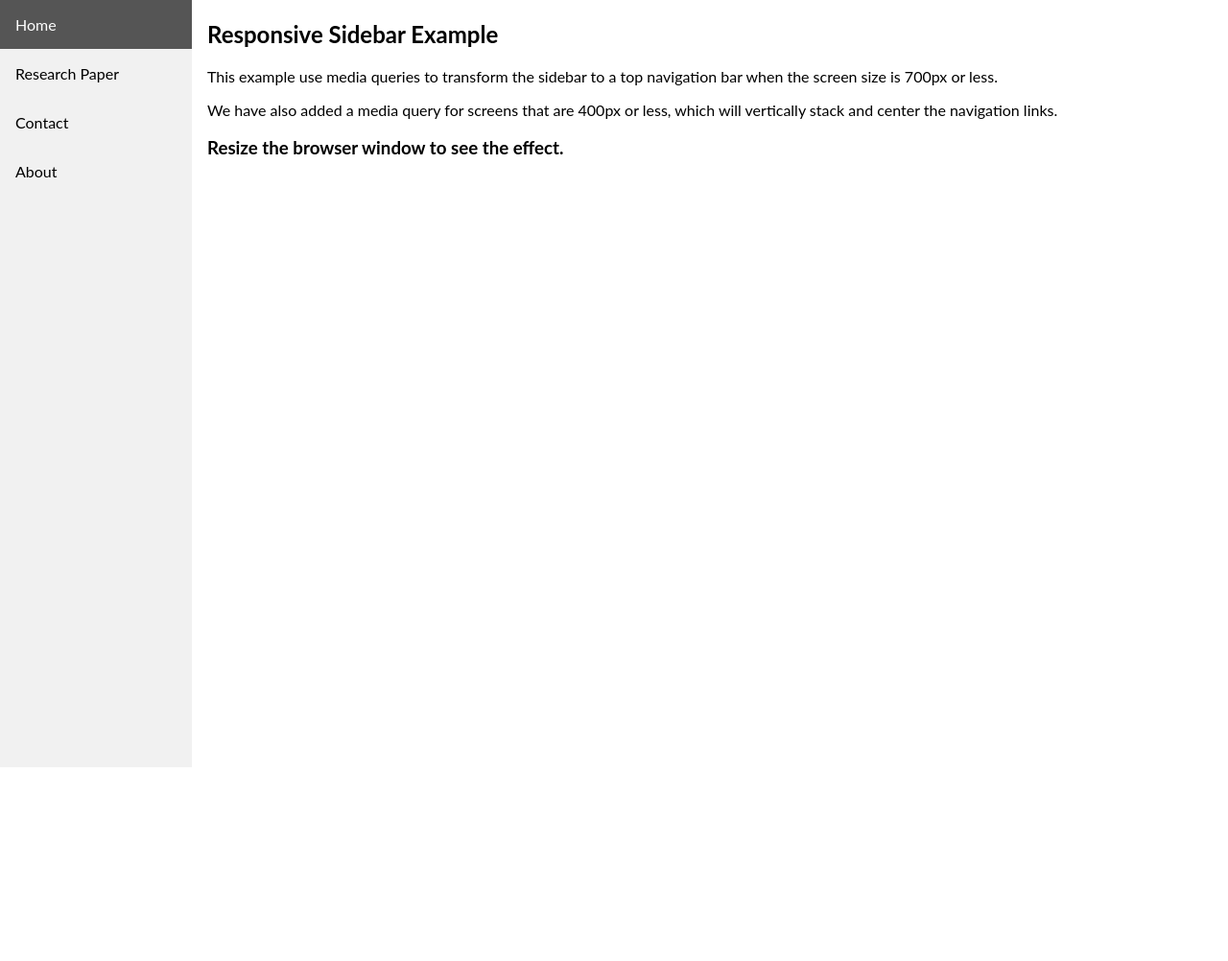
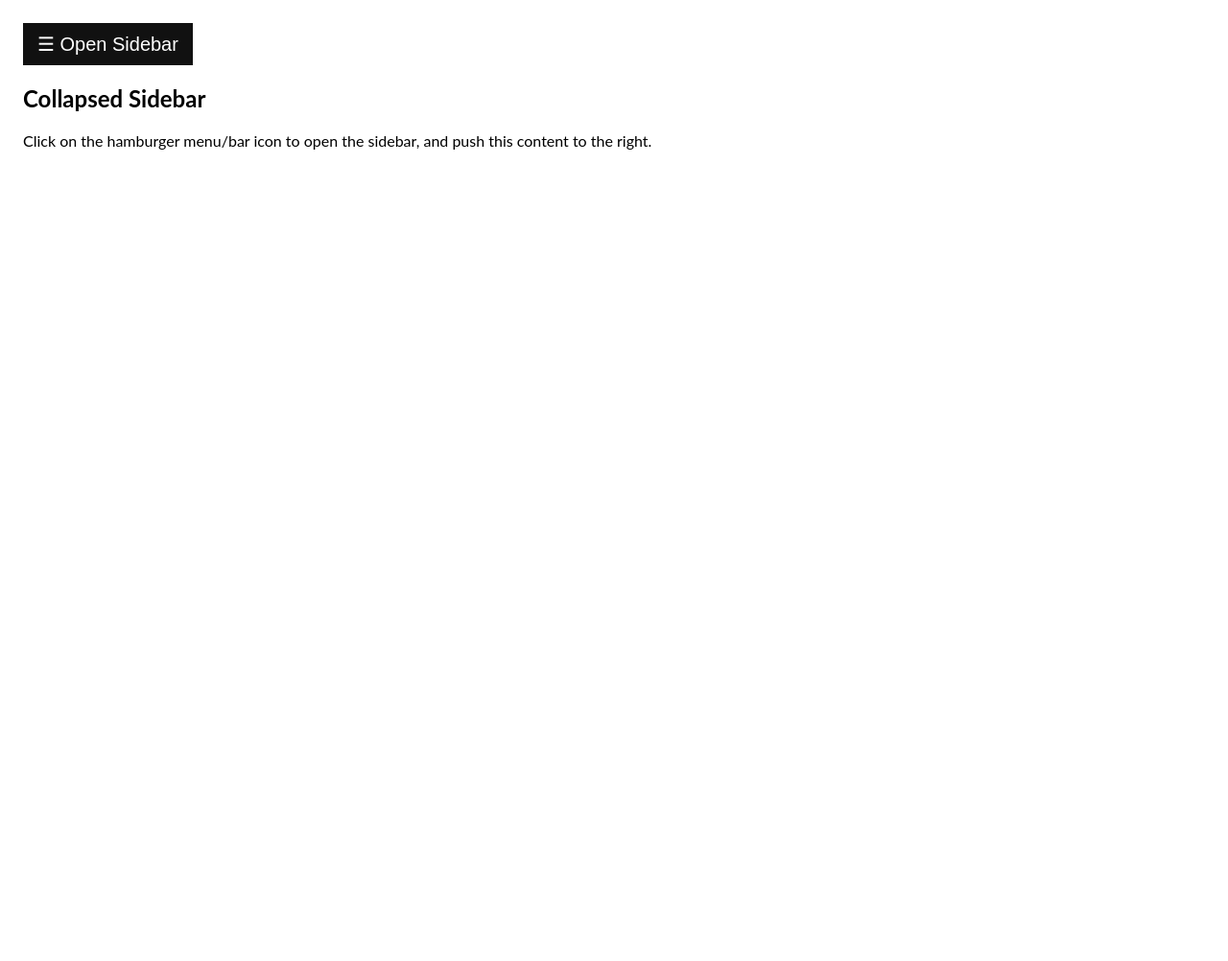
Before and after one commit to devatmanuscript/manuscript, a Flask app: page / in a window 1280 px wide. Shown: the whole page at 96% size. After the commit the page ends 156 px from the top, so only its background shows below. Run offline with Flask 2, Linux system fonts and the light colour scheme.

Commit message:
Collapsed Sidebar
side bar pushed

```diff
--- a/templates/menubar.html
+++ b/templates/menubar.html
@@ -1,79 +1,98 @@
 <!DOCTYPE html>
 <html>
 <head>
-<meta name="viewport" content="width=device-width, initial-scale=1.0">
+<meta name="viewport" content="width=device-width, initial-scale=1">
 <style>
 body {
-  margin: 0;
   font-family: "Lato", sans-serif;
 }
 
 .sidebar {
-  margin: 0;
-  padding: 0;
-  width: 200px;
-  background-color: #f1f1f1;
+  height: 100%;
+  width: 0;
   position: fixed;
-  height: 100%;
-  overflow: auto;
+  z-index: 1;
+  top: 0;
+  left: 0;
+  background-color: #111;
+  overflow-x: hidden;
+  transition: 0.5s;
+  padding-top: 60px;
 }
 
 .sidebar a {
+  padding: 8px 8px 8px 32px;
+  text-decoration: none;
+  font-size: 25px;
+  color: #818181;
   display: block;
-  color: black;
-  padding: 16px;
-  text-decoration: none;
+  transition: 0.3s;
 }
 
-.sidebar a.active {
-  background-color: #04AA6D;
-  color: white;
+.sidebar a:hover {
+  color: #f1f1f1;
 }
 
-.sidebar a:hover:not(.active) {
-  background-color: #555;
-  color: white;
+.sidebar .closebtn {
+  position: absolute;
+  top: 0;
+  right: 25px;
+  font-size: 36px;
+  margin-left: 50px;
 }
 
-div.content {
-  margin-left: 200px;
-  padding: 1px 16px;
-  height: 1000px;
+.openbtn {
+  font-size: 20px;
+  cursor: pointer;
+  background-color: #111;
+  color: white;
+  padding: 10px 15px;
+  border: none;
 }
 
-@media screen and (max-width: 700px) {
-  .sidebar {
-    width: 100%;
-    height: auto;
-    position: relative;
-  }
-  .sidebar a {float: left;}
-  div.content {margin-left: 0;}
+.openbtn:hover {
+  background-color: #444;
 }
 
-@media screen and (max-width: 400px) {
-  .sidebar a {
-    text-align: center;
-    float: none;
-  }
+#main {
+  transition: margin-left .5s;
+  padding: 16px;
+}
+
+/* On smaller screens, where height is less than 450px, change the style of the sidenav (less padding and a smaller font size) */
+@media screen and (max-height: 450px) {
+  .sidebar {padding-top: 15px;}
+  .sidebar a {font-size: 18px;}
 }
 </style>
 </head>
 <body>
 
-<div class="sidebar">
+<div id="mySidebar" class="sidebar">
+  <a href="javascript:void(0)" class="closebtn" onclick="closeNav()">×</a>
+  <a href="#">Professor</a>
   <a href="home.html">Home</a>
-  <a href="research.html">Research Paper</a>
-  <a href="#contact">Contact</a>
-  <a href="aboutus.html">About</a>
+  <a href="research.html">Research</a>
+  <a href="aboutus.html">AboutUs</a>
 </div>
 
-<div class="content">
-  <h2>Responsive Sidebar Example</h2>
-  <p>This example use media queries to transform the sidebar to a top navigation bar when the screen size is 700px or less.</p>
-  <p>We have also added a media query for screens that are 400px or less, which will vertically stack and center the navigation links.</p>
-  <h3>Resize the browser window to see the effect.</h3>
+<div id="main">
+  <button class="openbtn" onclick="openNav()">☰ Open Sidebar</button>
+  <h2>Collapsed Sidebar</h2>
+  <p>Click on the hamburger menu/bar icon to open the sidebar, and push this content to the right.</p>
 </div>
+
+<script>
+function openNav() {
+  document.getElementById("mySidebar").style.width = "250px";
+  document.getElementById("main").style.marginLeft = "250px";
+}
+
+function closeNav() {
+  document.getElementById("mySidebar").style.width = "0";
+  document.getElementById("main").style.marginLeft= "0";
+}
+</script>
 
 </body>
 </html>
```
